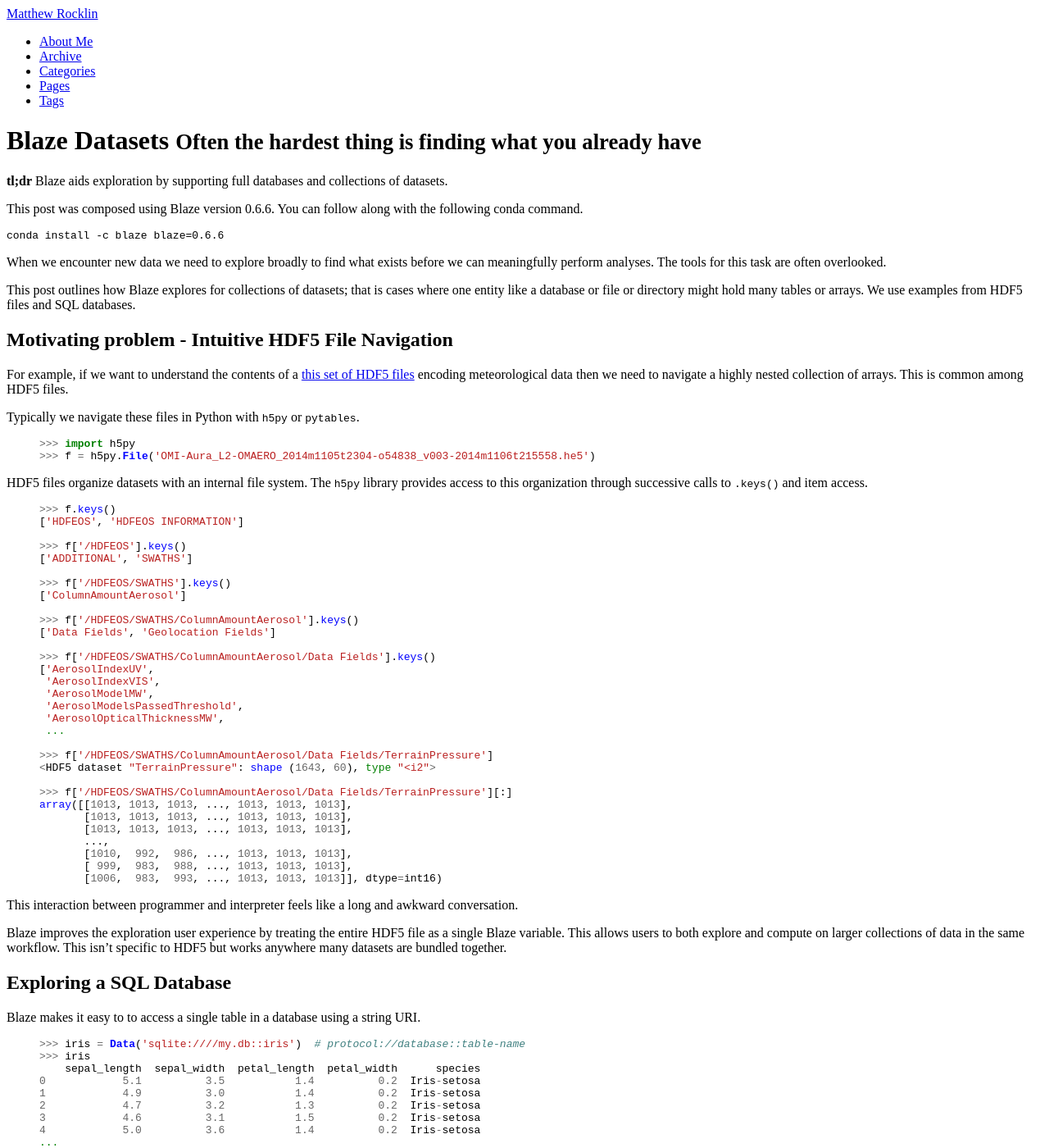
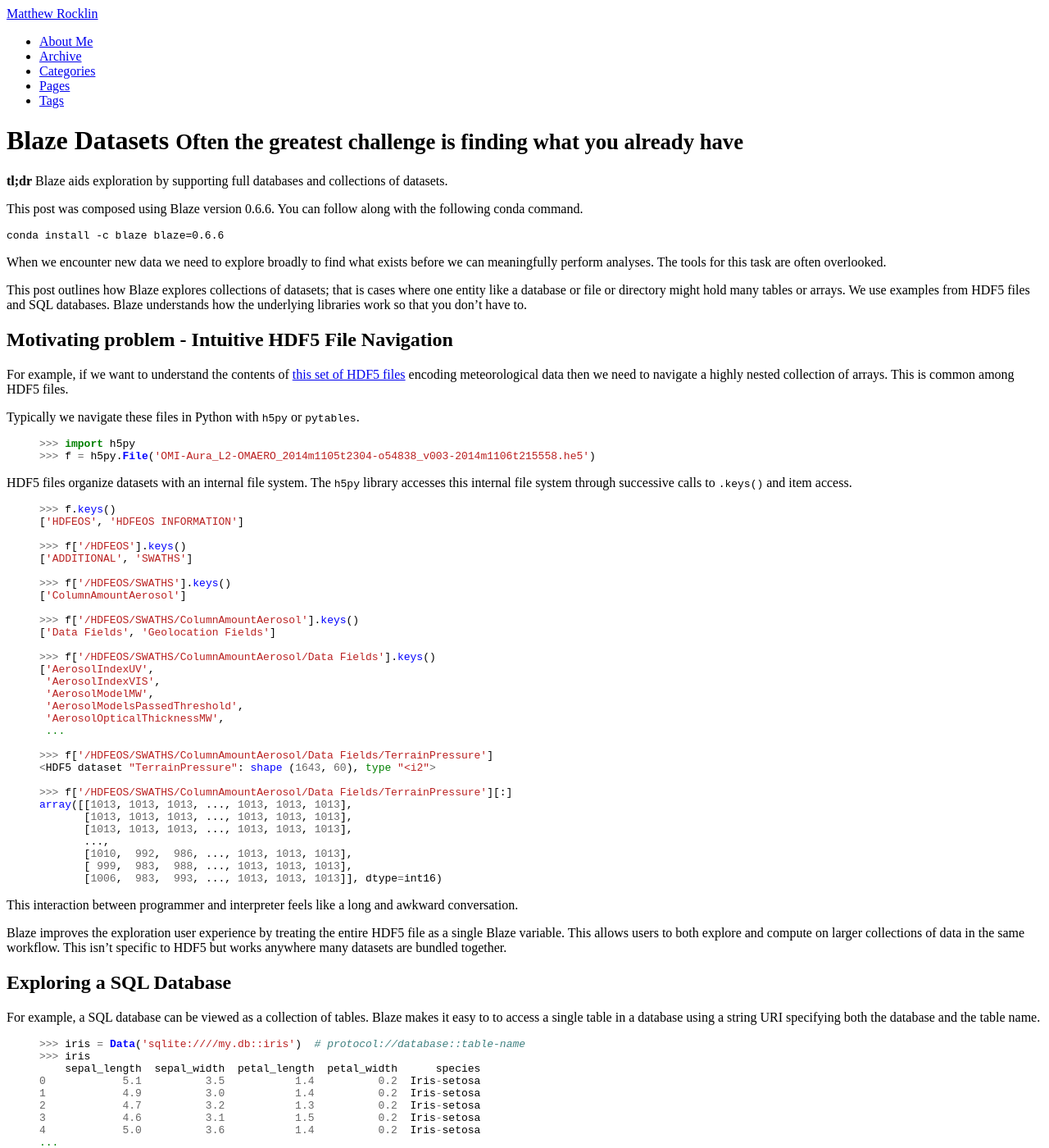
Before and after one commit to besyskymnbk/blog, a Jekyll site: the page built from _posts/work/2014-11-20-Blaze-Datasets.md, in a window 1280 px wide and 1400 px high. Shown: the whole window at 82% size. Built offline with Jekyll 4.4.1, drawn with Linux system fonts in a browser that asks for light colours; comment, search, counter and statistics services are not loaded; some of the changed text lies outside the part shown.

Commit message:
draft 4 for blaze datasets

```diff
--- a/_posts/work/2014-11-20-Blaze-Datasets.md
+++ b/_posts/work/2014-11-20-Blaze-Datasets.md
@@ -1,7 +1,7 @@
 ---
 layout: post
 title: Blaze Datasets
-tagline: Often the hardest thing is finding what you already have
+tagline: Often the greatest challenge is finding what you already have
 category : work
 draft: true
 tags : [scipy, Python, Programming]
@@ -20,15 +20,16 @@ When we encounter new data we need to explore broadly to find what exists
 before we can meaningfully perform analyses.  The tools for this task are often
 overlooked.
 
-This post outlines how Blaze explores for collections of datasets; that is
+This post outlines how Blaze explores collections of datasets; that is
 cases where one entity like a database or file or directory might hold many
-tables or arrays.  We use examples from HDF5 files and SQL databases.
+tables or arrays.  We use examples from HDF5 files and SQL databases.  Blaze
+understands how the underlying libraries work so that you don't have to.
 
 
 Motivating problem - Intuitive HDF5 File Navigation
 ---------------------------------------------------
 
-For example, if we want to understand the contents of a [this set of HDF5
+For example, if we want to understand the contents of [this set of HDF5
 files](http://mirador.gsfc.nasa.gov/cgi-bin/mirador/granlist.pl?page=1&location=(-90,-180),(90,180)&dataSet=OMAERO&version=003&allversion=003&startTime=2014-11-05T00:00:01Z&endTime=2014-11-05T23:59:59Z&keyword=OMAERO&longname=OMI/Aura%20Multi-wavelength%20Aerosol%20Optical%20Depth%20and%20Single%20Scattering%20Albedo%201-orbit%20L2%20Swath%2013x24%20km&CGISESSID=958493efa9d8a96c5ba2d0b4d69c986d&prodpg=http://mirador.gsfc.nasa.gov/collections/OMAERO__003.shtml)
 encoding meteorological data then we need to navigate a highly nested
 collection of arrays.  This is common among HDF5 files.
@@ -41,7 +42,7 @@ Typically we navigate these files in Python with `h5py` or `pytables`.
 {% endhighlight %}
 
 HDF5 files organize datasets with an internal file system.  The `h5py` library
-provides access to this organization through successive calls to `.keys()` and
+accesses this internal file system through successive calls to `.keys()` and
 item access.
 
 {% highlight Python %}
@@ -91,8 +92,9 @@ but works anywhere many datasets are bundled together.
 Exploring a SQL Database
 ------------------------
 
-Blaze makes it easy to to access a single table in a database using a string
-URI.
+For example, a SQL database can be viewed as a collection of tables.  Blaze
+makes it easy to to access a single table in a database using a string URI
+specifying both the database and the table name.
 
 {% highlight Python %}
 >>> iris = Data('sqlite:////my.db::iris')  # protocol://database::table-name
@@ -106,8 +108,8 @@ URI.
 ...
 {% endhighlight %}
 
-We use the same interface to access the entire database.  When we don't specify
-which table interests us then we see all of our options.
+We use the same interface to access the entire database.  We omit the table
+name to see all of our options.
 
 {% highlight Python %}
 >>> db = Data('sqlite:////my.db')  # protocol://database
@@ -652,8 +655,9 @@ dshape("""{
   }""")
 {% endhighlight %}
 
-None of this behavior is special to Blaze.  We use the same mechanisms to
-navigate a SQL database as we use to select a column from a Pandas DataFrame.
+None of this behavior was special-cased in Blaze.  The same mechanisms
+that select a table from a SQL database select a column from a Pandas
+DataFrame.
 
 
 Finish with HDF5 example
@@ -685,7 +689,7 @@ countless other systems.
 
 {% highlight Python %}
 >>> from blaze import Data
->>> d = Data(f)
+>>> d = Data(f)  # Wrap h5py file with Blaze interactive expression
 >>> d
 Data:       <HDF5 file "OMI-Aura_L2-OMAERO_2014m1105t2304-o54838_v003-2014m1106t215558.he5" (mode r+)>
 DataShape:  {
@@ -698,8 +702,9 @@ DataShape:  {
   ...
 {% endhighlight %}
 
-By default we see the data and a truncated datashape.  We ask for the datashape
-explicitly to see the full picture.
+By default we see the data and a truncated datashape.
+
+We ask for the datashape explicitly to see the full picture.
 
 {% highlight Python %}
 >>> d.dshape
@@ -804,13 +810,16 @@ array([[1013, 1013, 1013, ..., 1013, 1013, 1013],
        [1010,  992,  986, ..., 1013, 1013, 1013],
        [ 999,  983,  988, ..., 1013, 1013, 1013],
        [1006,  983,  993, ..., 1013, 1013, 1013]], dtype=int16)
+
+>>> d.HDFEOS.SWATHS.ColumnAmountAerosol.Data_Fields.TerrainPressure.min()
+620
 {% endhighlight %}
 
 
 Final Thoughts
 --------------
 
-*Often the hardest thing is finding what you already have.*
+*Often the greatest challenge is finding what you already have.*
 
 Discovery and exploration are just as important as computation.  By extending
 the Blaze's expression system to collections of datasets we create a smooth
```
Also changed, not shown: other parts of _posts/work/2014-11-20-Blaze-Datasets.md (+16 -14 lines).
